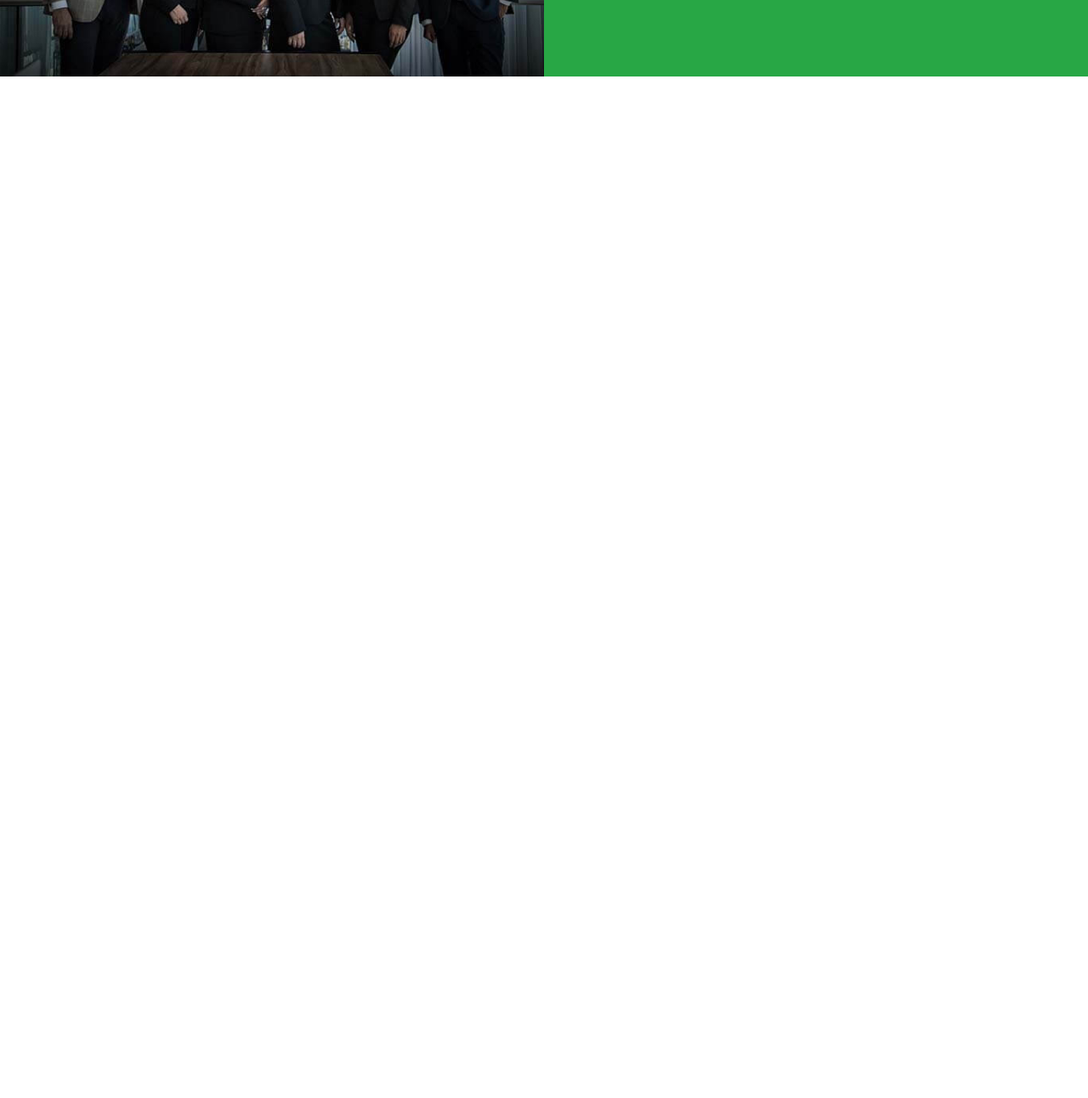
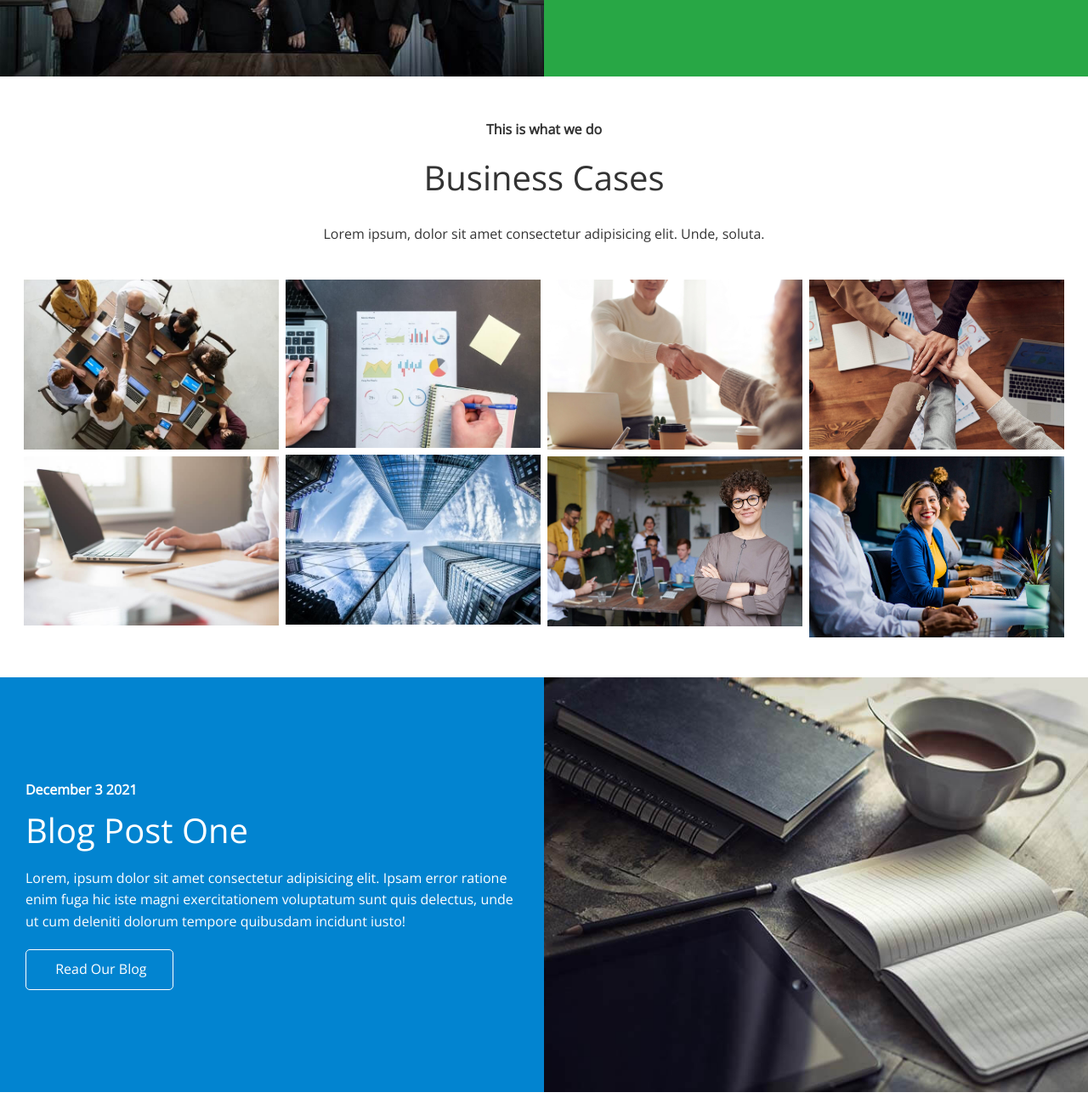
Before and after one commit to olimstv/Modern_HTML_CSS_tmu, a plain HTML site: page EdgeLedger/index.html in a window 1280 px wide. Shown: the part 1429-2721 px from the top of the page at 85% size. Before the commit the page ends 1526 px from the top, so only its background shows below. Drawn offline with nearby package versions, Linux system fonts and the light colour scheme.

Commit message:
build Cases and Blog sections

```diff
--- a/EdgeLedger/index.html
+++ b/EdgeLedger/index.html
@@ -86,8 +86,51 @@
             </div>
           </div>
         </div>
-
       </section>
+      <!-- Cases -->
+      <section id="cases" class="cases flex-grid section-padding">
+        <header class="section-header">
+          <h4>This is what we do</h4>
+          <h2>Business Cases</h2>
+          <p>Lorem ipsum, dolor sit amet consectetur adipisicing elit. Unde, soluta.</p>
+        </header>
+        <div class="row">
+          <div class="column">
+            <img src="img/cases/cases1.jpg" alt="">
+            <img src="img/cases/cases2.jpg" alt="">
+          </div>
+          <div class="column">
+            <img src="img/cases/cases3.jpg" alt="">
+            <img src="img/cases/cases4.jpg" alt="">
+          </div>
+          <div class="column">
+            <img src="img/cases/cases5.jpg" alt="">
+            <img src="img/cases/cases6.jpg" alt="">
+          </div>
+          <div class="column">
+            <img src="img/cases/cases7.jpg" alt="">
+            <img src="img/cases/cases8.jpg" alt="">
+          </div>
+        </div>
+      </section>
+            <!-- About: Blog -->
+            <section id="blog" class="flex-columns blog flex-reverse">
+              <div class="row">
+                <div class="column">
+                  <div class="column-1">
+                    <img src="img/home/blog.jpg" alt="team">
+                  </div>
+                </div>
+                <div class="column">
+                  <div class="column-2 bg-secondary">
+                    <h4>December 3 2021</h4>
+                    <h2>Blog Post One</h2>
+                    <p>Lorem, ipsum dolor sit amet consectetur adipisicing elit. Ipsam error ratione enim fuga hic iste magni exercitationem voluptatum sunt quis delectus, unde ut cum deleniti dolorum tempore quibusdam incidunt iusto!</p>
+                    <a href="" class="btn btn-outline"><i class="fas fa-chevron"></i> Read Our Blog</a>
+                  </div>
+                </div>
+              </div>
+            </section>
     </main>
   </body>
 </html>
--- a/EdgeLedger/styles/style.css
+++ b/EdgeLedger/styles/style.css
@@ -113,3 +113,6 @@ img {
   border-radius: 50%;
   margin-bottom: 15px;
 }
+.cases img:hover {
+  opacity: 0.7;
+}
--- a/EdgeLedger/styles/utilities.css
+++ b/EdgeLedger/styles/utilities.css
@@ -11,7 +11,7 @@
     display: inline-block;
     padding: 10px 30px;
     color:#fff;
-    background-color: #28a745;
+    /* background-color: #28a745; */
     border: none;
     border-radius: 5px;
 }
@@ -49,6 +49,9 @@
     padding: 20px;
 }
 /* Flex Columns */
+.flex-columns.flex-reverse .row {
+    flex-direction: row-reverse;
+}
 .flex-columns .row {
 display: flex;
 flex-direction: row;
@@ -88,3 +91,30 @@ width: 100%;
 .flex-columns p {
     margin: 20px 0;
 }
+/* Section header */
+.section-header {
+    padding: 30px;
+    display: flex;
+    flex-direction: column;
+    justify-content: center;
+    align-items: center;
+    text-align: center;
+}
+.section-header h2 {
+    font-size: 40px;
+    margin: 20px 0;
+}
+.section-padding {
+    padding: 20px 20px 40px;
+}
+/* Flex grid */
+.flex-grid .row {
+    display: flex;
+    flex-wrap: wrap;
+    padding: 0 4px;
+}
+.flex-grid .column {
+    flex: 25%;
+    max-width: 25%;
+    padding: 0px 4px;
+}
```
